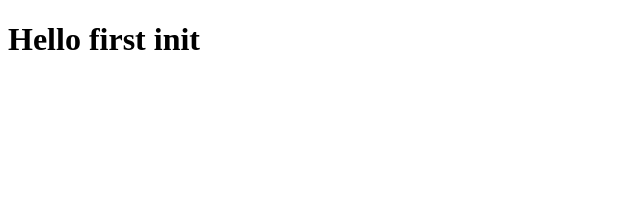
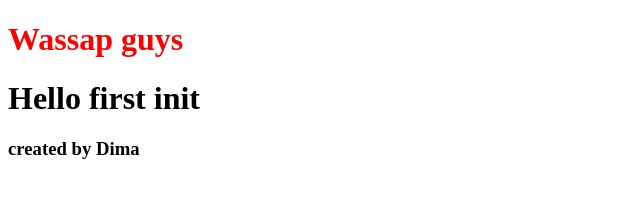
Before and after one commit to KhrystynaVaskovych/gitinit, a plain HTML site: page index.html in a window 1280 px wide. Shown: the whole page, without its empty margins (0-640 px from the left). Drawn offline with Linux system fonts and the light colour scheme.

Commit message:
header_color_footer

```diff
--- a/index.html
+++ b/index.html
@@ -7,6 +7,13 @@
     <title>Document</title>
 </head>
 <body>
+    <header>
+        <h1 style="color:red">Wassap guys</h1>
+    </header>
     <h1>Hello first init</h1>
+
+    <footer>
+        <h3>created by Dima</h3>
+    </footer>
 </body>
 </html>
```
